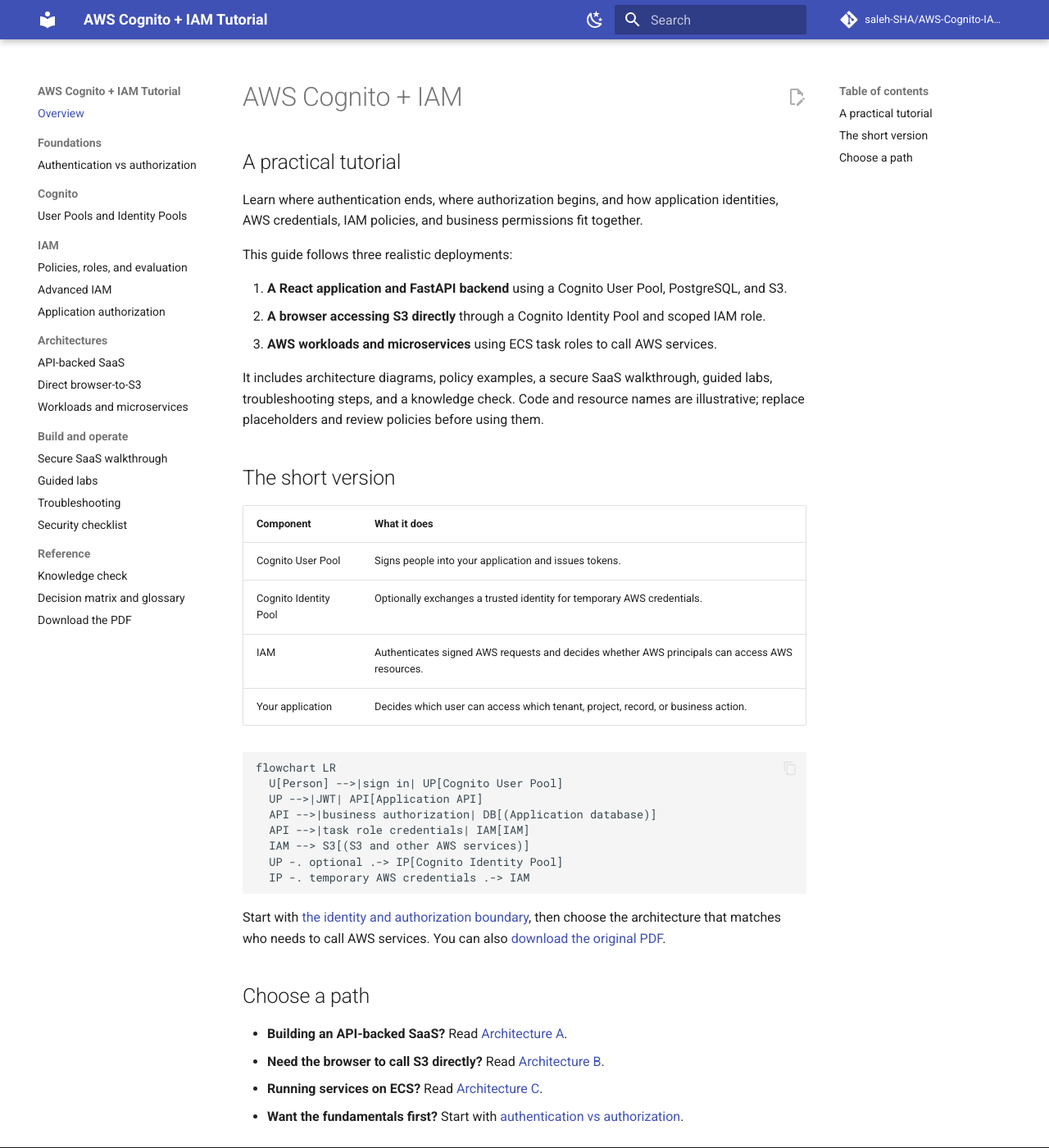
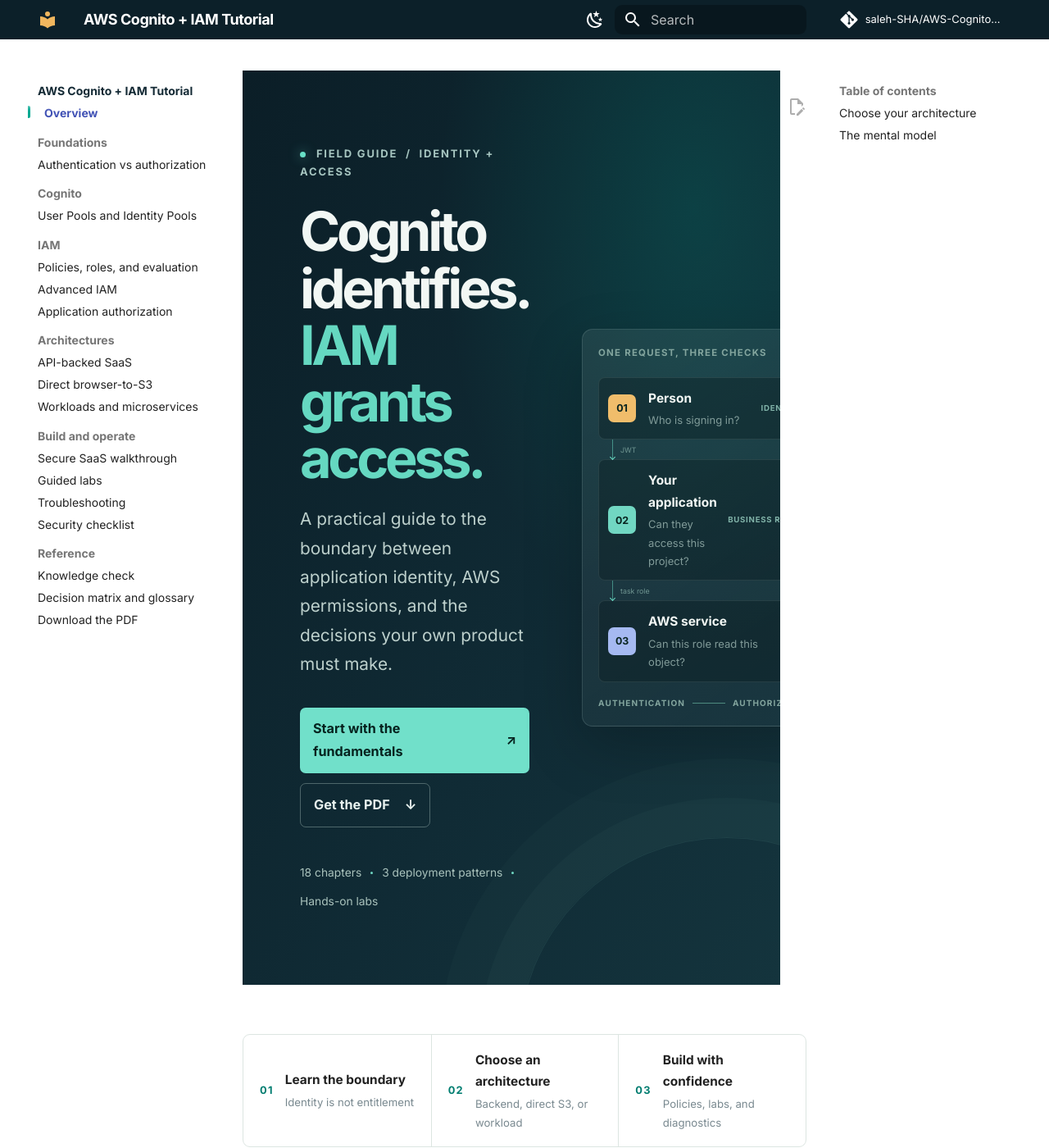
Before and after one commit to saleh-SHA/AWS-Cognito-IAM-Tutorial, an MkDocs documentation site: the page built from docs/index.md, in a window 1280 px wide and 1400 px high. Shown: the whole window at 82% size. Built offline with MkDocs 1.6.1 and Material for MkDocs 9.7.7, drawn with Linux system fonts in a browser that asks for light colours; comment, search, counter and statistics services are not loaded; some of the changed text lies outside the part shown.

Commit message:
Improve tutorial site design

````diff
--- a/docs/index.md
+++ b/docs/index.md
@@ -1,42 +1,51 @@
-# AWS Cognito + IAM
+<div class="home-hero">
+  <div class="hero-copy">
+    <div class="eyebrow"><span class="eyebrow-dot"></span> FIELD GUIDE&nbsp; / &nbsp;IDENTITY + ACCESS</div>
+    <h1>Cognito identifies.<br><span>IAM grants access.</span></h1>
+    <p class="hero-lede">A practical guide to the boundary between application identity, AWS permissions, and the decisions your own product must make.</p>
+    <div class="hero-actions">
+      <a class="action-primary" href="foundations/">Start with the fundamentals <span aria-hidden="true">↗</span></a>
+      <a class="action-secondary" href="AWS_Cognito_vs_IAM_Practical_Tutorial.pdf">Get the PDF <span aria-hidden="true">↓</span></a>
+    </div>
+    <div class="hero-meta"><span>18 chapters</span><i></i><span>3 deployment patterns</span><i></i><span>Hands-on labs</span></div>
+  </div>
+  <div class="hero-visual" aria-label="Identity and access flow illustration">
+    <div class="visual-top"><span>ONE REQUEST, THREE CHECKS</span><span class="live-dot"></span></div>
+    <div class="flow-stack">
+      <div class="flow-node"><div class="flow-icon user-icon">01</div><div><b>Person</b><small>Who is signing in?</small></div><span class="flow-tag">IDENTITY</span></div>
+      <div class="flow-link"><span></span><small>JWT</small></div>
+      <div class="flow-node"><div class="flow-icon app-icon">02</div><div><b>Your application</b><small>Can they access this project?</small></div><span class="flow-tag">BUSINESS RULES</span></div>
+      <div class="flow-link"><span></span><small>task role</small></div>
+      <div class="flow-node"><div class="flow-icon aws-icon">03</div><div><b>AWS service</b><small>Can this role read this object?</small></div><span class="flow-tag">IAM</span></div>
+    </div>
+    <div class="visual-foot"><span>AUTHENTICATION</span><span class="foot-line"></span><span>AUTHORIZATION</span></div>
+  </div>
+</div>
 
-## A practical tutorial
+<div class="signal-strip">
+  <div><span class="signal-number">01</span><span><b>Learn the boundary</b><small>Identity is not entitlement</small></span></div>
+  <div><span class="signal-number">02</span><span><b>Choose an architecture</b><small>Backend, direct S3, or workload</small></span></div>
+  <div><span class="signal-number">03</span><span><b>Build with confidence</b><small>Policies, labs, and diagnostics</small></span></div>
+</div>
 
-Learn where authentication ends, where authorization begins, and how application identities, AWS credentials, IAM policies, and business permissions fit together.
+## Choose your architecture
 
-This guide follows three realistic deployments:
+<div class="path-grid">
+  <a class="path-card path-featured" href="architecture-api/"><span class="card-kicker">PATTERN 01&nbsp; / &nbsp;MOST COMMON</span><span class="card-title">API-backed SaaS</span><span class="card-copy">Cognito signs users in. Your API checks project membership. An ECS task role accesses S3.</span><span class="card-bottom">React · FastAPI · PostgreSQL · S3 <b>↗</b></span></a>
+  <a class="path-card" href="architecture-s3/"><span class="card-kicker">PATTERN 02</span><span class="card-title">Direct browser-to-S3</span><span class="card-copy">Exchange a trusted identity for temporary, tightly scoped AWS credentials.</span><span class="card-bottom">Identity Pool · STS · IAM <b>↗</b></span></a>
+  <a class="path-card" href="architecture-workloads/"><span class="card-kicker">PATTERN 03</span><span class="card-title">AWS workloads</span><span class="card-copy">Give each service its own role and only the permissions its work requires.</span><span class="card-bottom">ECS · task roles · microservices <b>↗</b></span></a>
+</div>
 
-1. **A React application and FastAPI backend** using a Cognito User Pool, PostgreSQL, and S3.
-2. **A browser accessing S3 directly** through a Cognito Identity Pool and scoped IAM role.
-3. **AWS workloads and microservices** using ECS task roles to call AWS services.
+## The mental model
 
-It includes architecture diagrams, policy examples, a secure SaaS walkthrough, guided labs, troubleshooting steps, and a knowledge check. Code and resource names are illustrative; replace placeholders and review policies before using them.
+<div class="mental-model">
+  <div><span class="model-index">A</span><b>Cognito User Pool</b><p>Signs a person into your application and issues tokens.</p></div>
+  <div><span class="model-index">B</span><b>Your application</b><p>Decides which person can access which tenant, project, or record.</p></div>
+  <div><span class="model-index">C</span><b>IAM</b><p>Authenticates AWS requests and grants access to AWS resources.</p></div>
+</div>
 
-## The short version
+<div class="bottom-cta"><div><span class="card-kicker">START HERE</span><h3>First, separate the two questions.</h3><p>Who is making this request? And what are they allowed to do?</p></div><a href="foundations/">Explore the fundamentals <span>↗</span></a></div>
 
-| Component | What it does |
-| --- | --- |
-| Cognito User Pool | Signs people into your application and issues tokens. |
-| Cognito Identity Pool | Optionally exchanges a trusted identity for temporary AWS credentials. |
-| IAM | Authenticates signed AWS requests and decides whether AWS principals can access AWS resources. |
-| Your application | Decides which user can access which tenant, project, record, or business action. |
+---
 
-```mermaid
-flowchart LR
-  U[Person] -->|sign in| UP[Cognito User Pool]
-  UP -->|JWT| API[Application API]
-  API -->|business authorization| DB[(Application database)]
-  API -->|task role credentials| IAM[IAM]
-  IAM --> S3[(S3 and other AWS services)]
-  UP -. optional .-> IP[Cognito Identity Pool]
-  IP -. temporary AWS credentials .-> IAM
-```
-
-Start with [the identity and authorization boundary](foundations.md), then choose the architecture that matches who needs to call AWS services. You can also [download the original PDF](AWS_Cognito_vs_IAM_Practical_Tutorial.pdf).
-
-## Choose a path
-
-- **Building an API-backed SaaS?** Read [Architecture A](architecture-api.md).
-- **Need the browser to call S3 directly?** Read [Architecture B](architecture-s3.md).
-- **Running services on ECS?** Read [Architecture C](architecture-workloads.md).
-- **Want the fundamentals first?** Start with [authentication vs authorization](foundations.md).
+<div class="home-note">Examples use illustrative resource names and policy values. Adapt and review them for your AWS account and threat model.</div>
--- /dev/null
+++ b/docs/stylesheets/extra.css
@@ -0,0 +1,130 @@
+:root {
+  --ink: #142a35;
+  --ink-soft: #4d626b;
+  --paper: #f5f7f4;
+  --paper-raised: #ffffff;
+  --line: #dce5e1;
+  --teal: #00a891;
+  --teal-deep: #007d70;
+  --amber: #f0b65e;
+  --night: #0c2029;
+  --night-raised: #122d38;
+  --md-primary-fg-color: #0c2029;
+  --md-primary-fg-color--light: #173744;
+  --md-primary-fg-color--dark: #08171e;
+  --md-accent-fg-color: #00a891;
+  --md-default-bg-color: var(--paper);
+  --md-default-fg-color: var(--ink);
+  --md-default-fg-color--light: var(--ink-soft);
+  --md-typeset-a-color: var(--teal-deep);
+}
+
+[data-md-color-scheme="slate"] {
+  --ink: #e6efed;
+  --ink-soft: #a9bfbd;
+  --paper: #10242d;
+  --paper-raised: #162f39;
+  --line: #29434b;
+  --md-primary-fg-color: #08171e;
+  --md-primary-fg-color--light: #173744;
+  --md-primary-fg-color--dark: #061117;
+  --md-accent-fg-color: #51d5c0;
+  --md-default-bg-color: var(--paper);
+  --md-default-fg-color: var(--ink);
+  --md-default-fg-color--light: var(--ink-soft);
+  --md-typeset-a-color: #66ddca;
+}
+
+.md-header { background: var(--night); box-shadow: 0 1px 0 rgba(255,255,255,.07); }
+.md-tabs { background: var(--night); }
+.md-header__button.md-logo { color: var(--amber); }
+.md-header__title { font-weight: 650; letter-spacing: -.025em; }
+.md-search__form { border-radius: 9px; }
+.md-sidebar--primary .md-nav__title { font-weight: 700; color: var(--ink); }
+.md-nav__link--active { font-weight: 700; }
+.md-nav__link--active::before { content: ""; display: inline-block; width: 4px; height: 1.1em; background: var(--teal); border-radius: 4px; margin: 0 9px -3px -13px; }
+.md-content { max-width: 1120px; }
+.md-content__inner { padding-top: 1.2rem; }
+.md-typeset { line-height: 1.72; }
+.md-typeset h1 { color: var(--ink); font-weight: 750; letter-spacing: -.045em; }
+.md-typeset h2 { margin-top: 2.4em; padding-bottom: .45em; border-bottom: 1px solid var(--line); font-weight: 700; letter-spacing: -.035em; }
+.md-typeset h3 { letter-spacing: -.025em; }
+.md-typeset code { border-radius: 4px; }
+.md-typeset pre > code { font-size: .77rem; }
+.md-typeset table:not([class]) { border: 1px solid var(--line); border-radius: 10px; overflow: hidden; display: table; }
+.md-typeset table:not([class]) th { background: rgba(0,168,145,.08); }
+.md-typeset table:not([class]) tr:hover { background: rgba(0,168,145,.035); }
+.md-typeset .admonition, .md-typeset details { border-radius: 9px; }
+.md-footer { background: var(--night); }
+
+.home-hero {
+  position: relative;
+  display: grid;
+  grid-template-columns: 1.12fr .88fr;
+  gap: clamp(2rem, 5vw, 5rem);
+  align-items: center;
+  margin: -1.2rem calc(50% - 50vw) 3rem;
+  padding: clamp(3.5rem, 7vw, 6.5rem) max(5vw, calc((100vw - 1140px) / 2));
+  color: #f2f7f4;
+  background: radial-gradient(ellipse at 84% 15%, rgba(0,168,145,.19), transparent 40%), linear-gradient(122deg, #0b1e27 0%, #102b35 60%, #14343d 100%);
+  overflow: hidden;
+}
+.home-hero::after { content: ""; position: absolute; width: 510px; height: 510px; border: 1px solid rgba(159,224,209,.09); border-radius: 50%; right: -190px; bottom: -330px; box-shadow: 0 0 0 48px rgba(159,224,209,.025), 0 0 0 96px rgba(159,224,209,.02); pointer-events: none; }
+.home-hero h1 { margin: 1.4rem 0 1rem; color: #f2f7f4; font-size: clamp(2.7rem, 5.2vw, 4.9rem); line-height: 1.04; font-weight: 760; letter-spacing: -.065em; }
+.home-hero h1 span { color: #65d8c1; }
+.eyebrow, .card-kicker { font-size: .65rem; font-weight: 750; letter-spacing: .14em; }
+.eyebrow { color: #a6c5c0; }
+.eyebrow-dot, .live-dot { display: inline-block; width: 7px; height: 7px; margin-right: 8px; border-radius: 50%; background: #68dfc6; box-shadow: 0 0 14px rgba(104,223,198,.6); }
+.hero-lede { max-width: 520px; color: #bdd0cc; font-size: 1.04rem; line-height: 1.7; }
+.hero-actions { display: flex; flex-wrap: wrap; gap: 12px; margin-top: 1.8rem; }
+.action-primary, .action-secondary { display: inline-flex; align-items: center; gap: 18px; padding: 12px 16px; border-radius: 7px; font-size: .81rem; font-weight: 700; text-decoration: none !important; transition: transform .2s, background .2s; }
+.action-primary { color: #06231f !important; background: #71e0ca; }
+.action-primary:hover { background: #94f0dc; transform: translateY(-2px); }
+.action-secondary { color: #e8f2ef !important; border: 1px solid rgba(220,243,236,.3); }
+.action-secondary:hover { background: rgba(255,255,255,.08); transform: translateY(-2px); }
+.hero-meta { display: flex; align-items: center; flex-wrap: wrap; gap: 11px; margin-top: 2.2rem; color: #a9c2bc; font-size: .69rem; }
+.hero-meta i { width: 3px; height: 3px; border-radius: 50%; background: #70d8c3; }
+.hero-visual { position: relative; z-index: 1; padding: 19px; border: 1px solid rgba(205,235,225,.15); border-radius: 13px; background: linear-gradient(145deg, rgba(255,255,255,.075), rgba(255,255,255,.025)); box-shadow: 0 24px 70px rgba(0,0,0,.22); }
+.visual-top, .visual-foot { display: flex; align-items: center; justify-content: space-between; color: #83a59e; font-size: .57rem; font-weight: 750; letter-spacing: .11em; }
+.flow-stack { margin: 19px 0 17px; }
+.flow-node { display: grid; grid-template-columns: 38px 1fr auto; gap: 11px; align-items: center; padding: 12px 11px; border: 1px solid rgba(212,239,230,.1); border-radius: 8px; background: rgba(4,19,24,.32); }
+.flow-icon { display: grid; width: 34px; height: 34px; place-items: center; border-radius: 7px; color: #09241f; font-size: .62rem; font-weight: 800; }
+.user-icon { background: #f0bd6b; }.app-icon { background: #71d7c2; }.aws-icon { background: #a5b9f1; }
+.flow-node b, .flow-node small { display: block; }.flow-node b { color: #f2f7f4; font-size: .77rem; }.flow-node small { margin-top: 2px; color: #a5bfba; font-size: .65rem; }
+.flow-tag { color: #80b2a8; font-size: .48rem; font-weight: 750; letter-spacing: .08em; }
+.flow-link { position: relative; display: flex; height: 24px; align-items: center; padding-left: 27px; color: #8bb4ac; font-size: .55rem; }
+.flow-link span { position: absolute; left: 17px; top: 0; bottom: 0; border-left: 1px solid rgba(105,220,196,.52); }
+.flow-link span::after { content: ""; position: absolute; left: -3px; bottom: 0; width: 5px; height: 5px; border-right: 1px solid #69dcc4; border-bottom: 1px solid #69dcc4; transform: rotate(45deg); }
+.visual-foot { justify-content: flex-start; gap: 9px; font-size: .5rem; }.foot-line { width: 40px; height: 1px; background: #4e8b80; }
+.signal-strip { display: grid; grid-template-columns: repeat(3, 1fr); margin: 0 0 4rem; border: 1px solid var(--line); border-radius: 9px; background: var(--paper-raised); }
+.signal-strip > div { display: flex; gap: 14px; align-items: center; padding: 18px 20px; }.signal-strip > div + div { border-left: 1px solid var(--line); }
+.signal-number, .model-index { color: var(--teal-deep); font-size: .64rem; font-weight: 800; letter-spacing: .1em; }
+.signal-strip b, .signal-strip small { display: block; }.signal-strip b { font-size: .77rem; }.signal-strip small { margin-top: 2px; color: var(--ink-soft); font-size: .66rem; }
+.path-grid { display: grid; grid-template-columns: repeat(3, 1fr); gap: 13px; margin: 1rem 0 3.5rem; }
+.path-card { display: flex; min-height: 205px; flex-direction: column; padding: 20px; border: 1px solid var(--line); border-radius: 9px; color: var(--ink) !important; background: var(--paper-raised); text-decoration: none !important; transition: transform .2s, border-color .2s, box-shadow .2s; }
+.path-card:hover { transform: translateY(-4px); border-color: var(--teal); box-shadow: 0 14px 30px rgba(13,54,54,.09); }
+.path-featured { border-top: 3px solid var(--teal); }.path-card .card-kicker { color: var(--teal-deep); }.path-title, .card-title { display: block; margin-top: 18px; font-size: 1.08rem; font-weight: 750; letter-spacing: -.035em; }.card-copy { display: block; margin-top: 8px; color: var(--ink-soft); font-size: .76rem; line-height: 1.6; }
+.card-bottom { display: flex; justify-content: space-between; align-items: center; gap: 10px; margin-top: auto; padding-top: 19px; color: var(--ink-soft); font-size: .61rem; }.card-bottom b { color: var(--teal-deep); font-size: .95rem; }
+.mental-model { display: grid; grid-template-columns: repeat(3, 1fr); gap: 1px; margin: 1rem 0 3rem; overflow: hidden; border: 1px solid var(--line); border-radius: 9px; background: var(--line); }
+.mental-model > div { min-height: 150px; padding: 20px; background: var(--paper-raised); }.mental-model b { display: block; margin-top: 16px; font-size: .88rem; }.mental-model p { margin: 6px 0 0; color: var(--ink-soft); font-size: .72rem; line-height: 1.6; }
+.bottom-cta { display: flex; justify-content: space-between; align-items: center; gap: 20px; padding: 24px 27px; border-radius: 10px; color: #eaf4f0; background: var(--night); }.bottom-cta .card-kicker { color: #69d9c3; }.bottom-cta h3 { margin: 8px 0 2px; color: #f4f8f6; font-size: 1.15rem; }.bottom-cta p { margin: 0; color: #a9c2bc; font-size: .75rem; }.bottom-cta > a { flex: none; padding: 11px 14px; border-radius: 6px; color: #05221d !important; background: #71e0ca; font-size: .72rem; font-weight: 750; text-decoration: none; }.bottom-cta > a span { margin-left: 13px; }
+.home-note { margin: 1.2rem 0; color: var(--ink-soft); font-size: .67rem; }
+
+@media screen and (max-width: 900px) {
+  .home-hero { grid-template-columns: 1fr; padding-top: 3rem; padding-bottom: 3rem; }
+  .hero-visual { max-width: 600px; }
+}
+@media screen and (max-width: 650px) {
+  .home-hero { gap: 2rem; }
+  .home-hero h1 { font-size: 2.8rem; }
+  .signal-strip, .path-grid, .mental-model { grid-template-columns: 1fr; }
+  .signal-strip > div + div { border-left: 0; border-top: 1px solid var(--line); }
+  .path-card { min-height: 175px; }
+  .mental-model > div { min-height: auto; }
+  .bottom-cta { align-items: flex-start; flex-direction: column; }
+  .flow-tag { display: none; }
+}
+
+@media (prefers-reduced-motion: reduce) {
+  *, *::before, *::after { scroll-behavior: auto !important; transition-duration: .01ms !important; }
+}
--- a/mkdocs.yml
+++ b/mkdocs.yml
@@ -6,6 +6,9 @@ repo_name: saleh-SHA/AWS-Cognito-IAM-Tutorial
 theme:
   name: material
   language: en
+  font:
+    text: Inter
+    code: JetBrains Mono
   features:
     - navigation.sections
     - navigation.top
@@ -27,6 +30,8 @@ theme:
       toggle:
         icon: material/weather-sunny
         name: Switch to light mode
+extra_css:
+  - stylesheets/extra.css
 markdown_extensions:
   - admonition
   - attr_list
````
